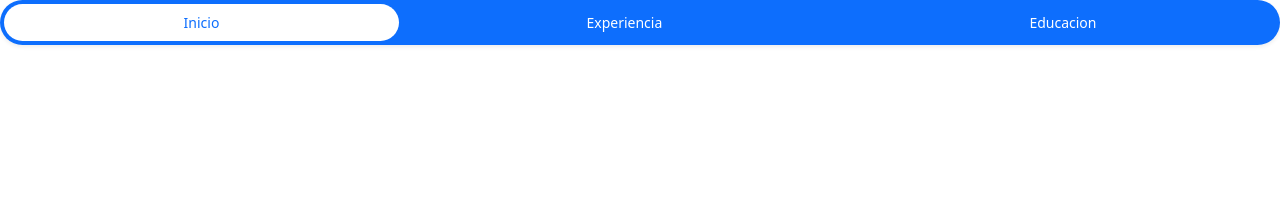
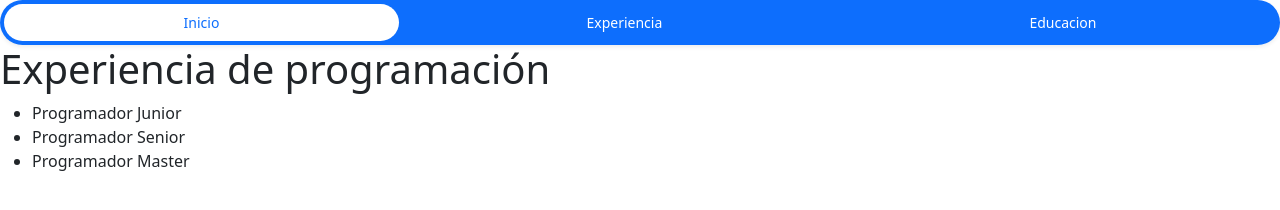
Before and after one commit to Davayme/Correccion, a plain HTML site: page experiencia.html in a window 1280 px wide. Drawn offline with nearby package versions, Linux system fonts and the light colour scheme.

Commit message:
Se agrego la programacion bvo

```diff
--- a/experiencia.html
+++ b/experiencia.html
@@ -22,7 +22,12 @@
   </ul>
 
   <section>
-
+    <h1>Experiencia de programación</h1>
+    <ul>
+      <li>Programador Junior</li>
+      <li>Programador Senior</li>
+      <li>Programador Master</li>
+    </ul>
   </section>
 
 
```
